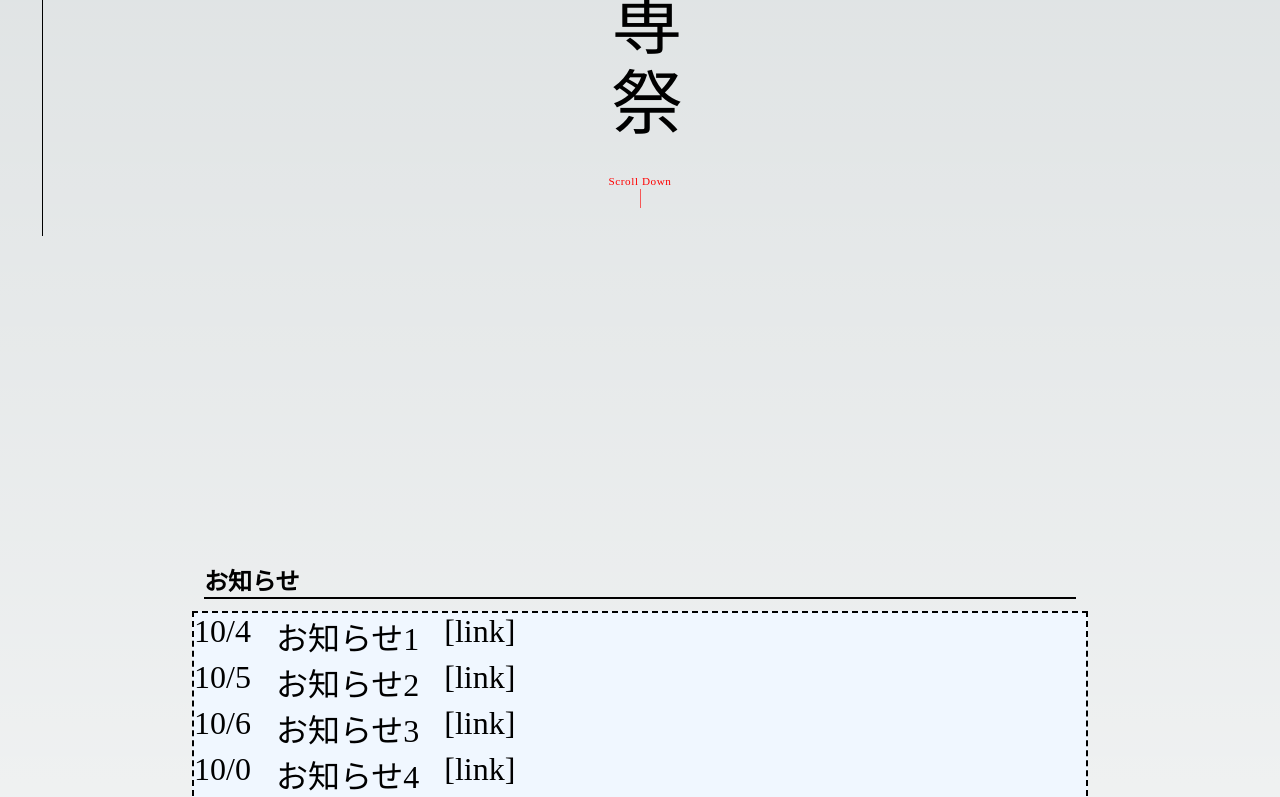
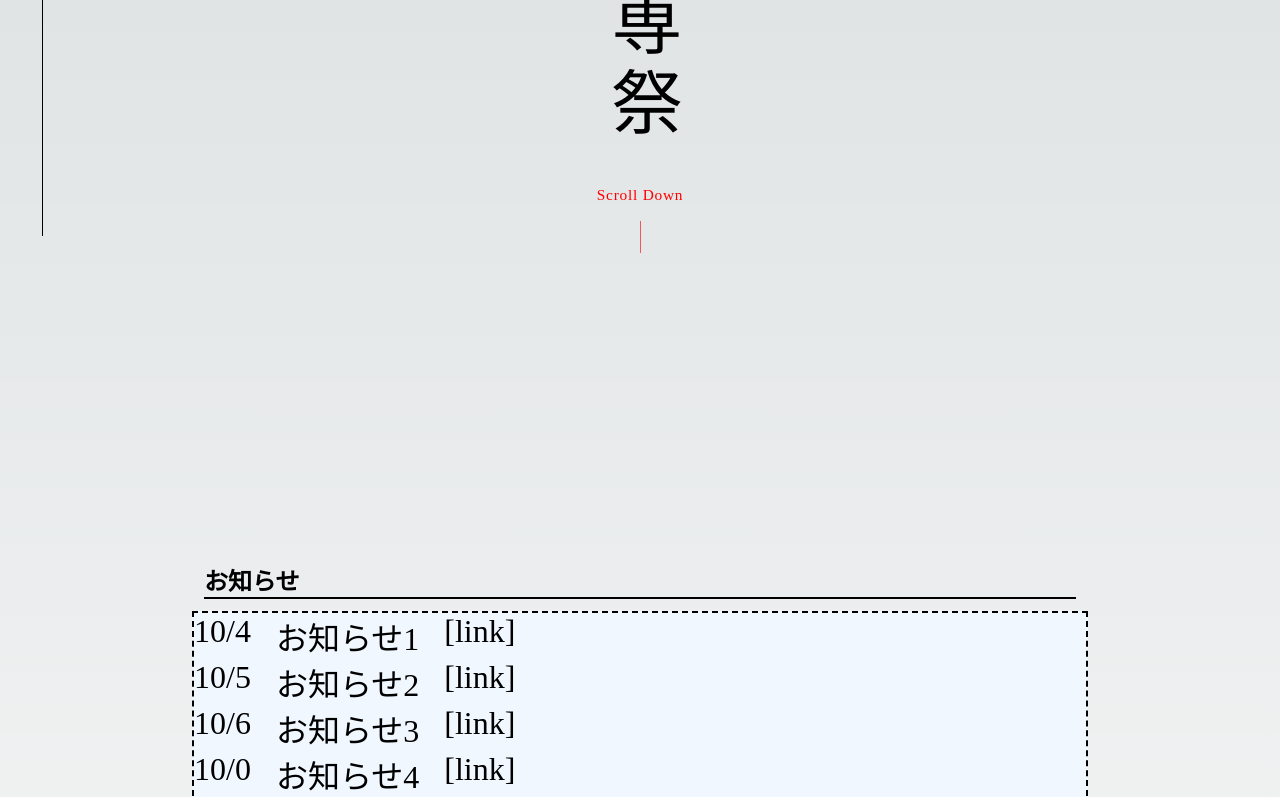
Before and after one commit to nitfc-festival-system-team/2023hp, a Next.js app: page / in a window 1280 px wide. Shown: the part 564-1361 px from the top of the page. Built offline with nearby package versions, Linux system fonts and the light colour scheme; a web font is replaced by a local one.

Commit message:
スクロールを促す表示の大きさを画面サイズに応じて変える

```diff
--- a/src/components/scrollStyle.tsx
+++ b/src/components/scrollStyle.tsx
@@ -8,12 +8,12 @@ top: 0;
 opacity: 0;
 }
 30% {
-  height: 30px;
+  height: 4vw;
   opacity: 1;
 }
 100% {
   height: 0;
-  top: 50px;
+  top: 6vw;
   opacity: 0;
 }
 `;
@@ -21,15 +21,15 @@ opacity: 0;
 // Styled-componentsでコンポーネントを定義
 const ScrollDownContainer = styled.div`
   position: relative;
-  top: 20px;
+  top: 50px;
   height: 30vw;
 
   & span {
     position: relative;
     left: 0px;
-    top: -15px;
+    top: -30px;
     color: #f00;
-    font-size: 0.7rem;
+    font-size: 1.2vw;
     letter-spacing: 0.05em;
   }
 
@@ -37,7 +37,7 @@ const ScrollDownContainer = styled.div`
     content: "";
     position: absolute;
     left: 50%;
-    top: 10%;
+    top: 20%;
     width: 1px;
     height: 30px;
     background: #f00;
```
